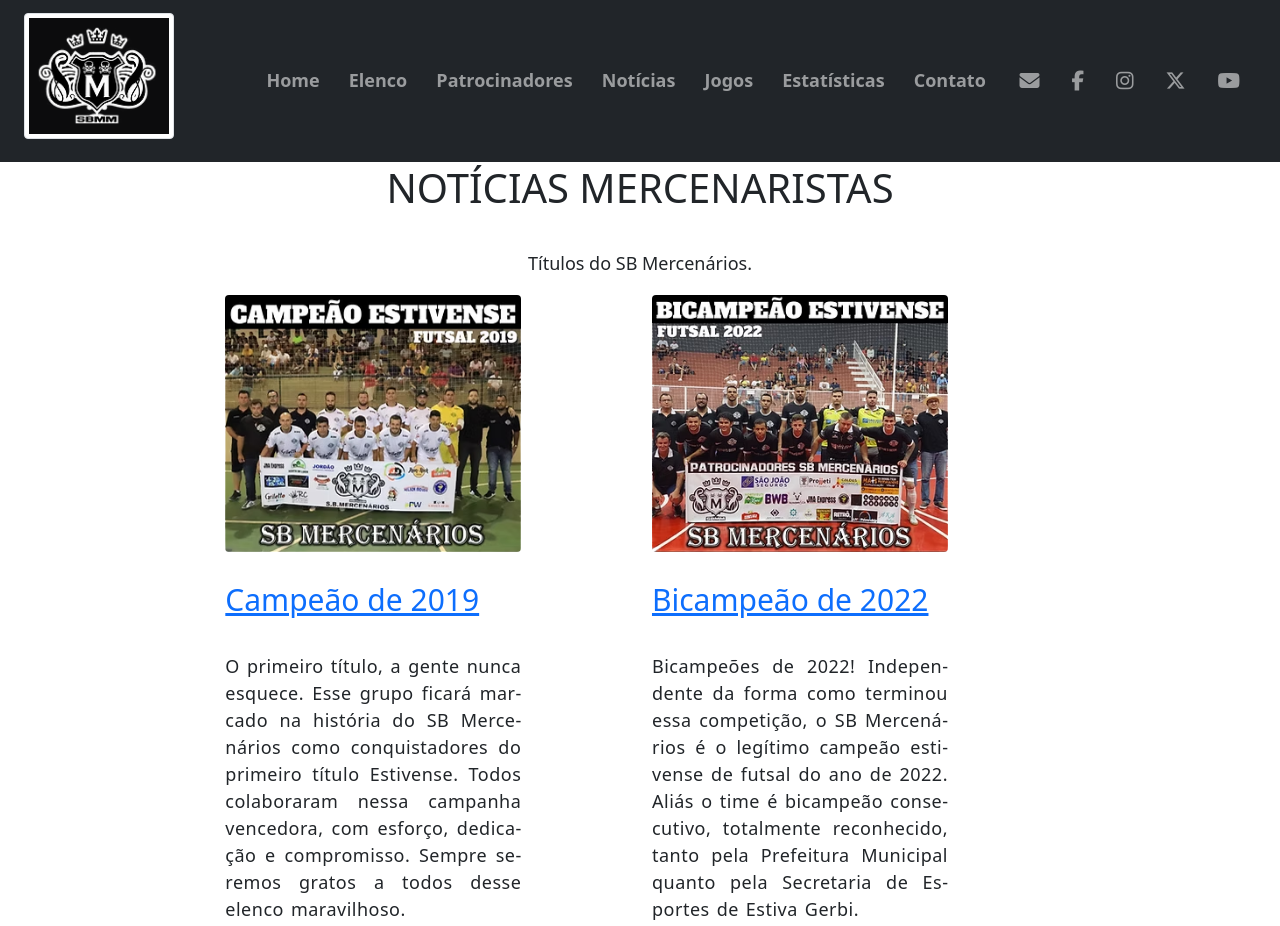
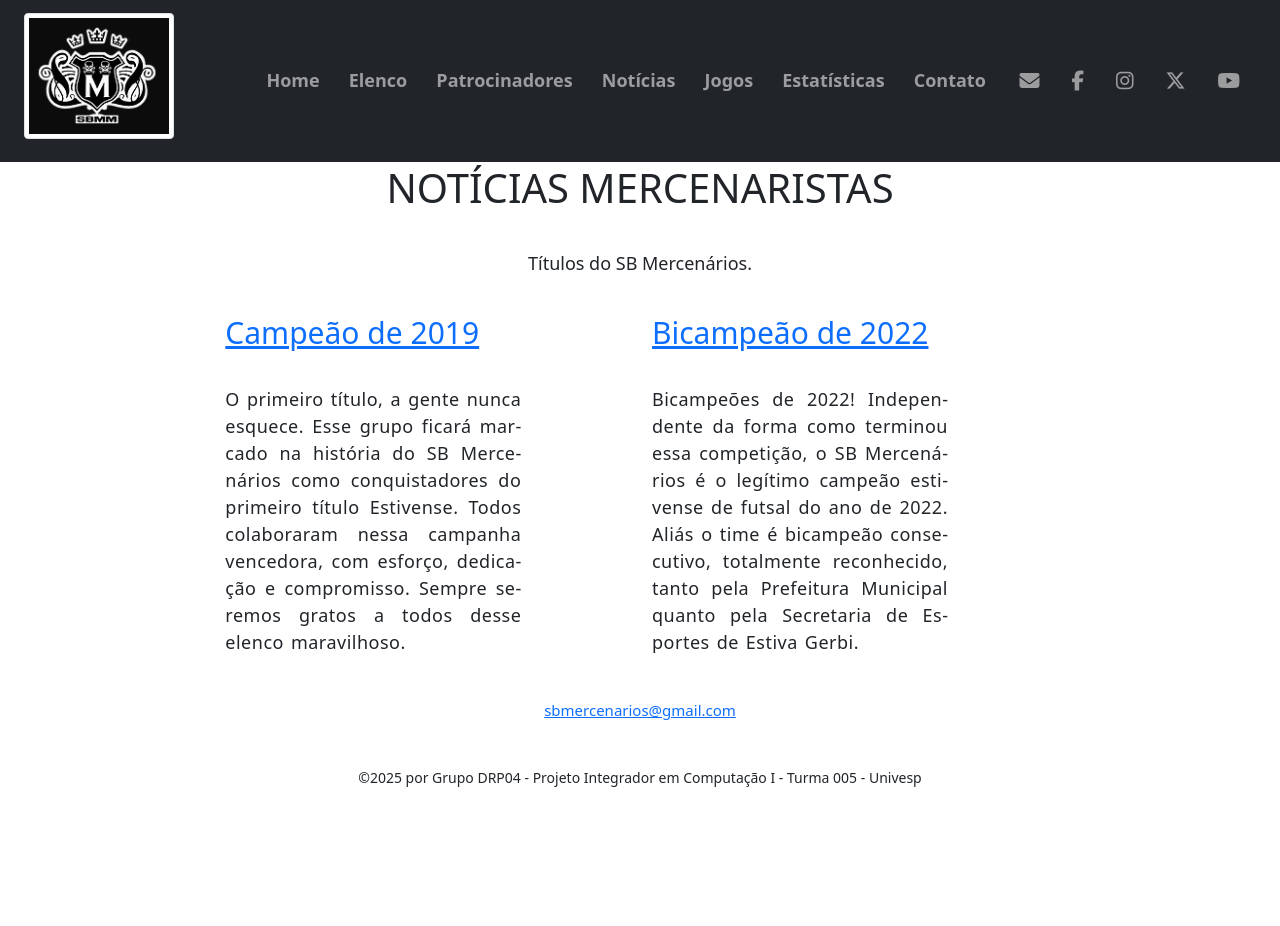
Before and after one commit to Univesp-Ivan-23201801/Univesp-Ivan-23201801.github.io, a plain HTML site: page noticias.html in a window 1280 px wide. Shown: the top 926 px of the page. After the commit the page ends 806 px from the top, so only its background shows below. Drawn offline with nearby package versions, Linux system fonts and the light colour scheme.

Commit message:
Remoção de fotos das notícias

```diff
--- a/noticias.html
+++ b/noticias.html
@@ -47,9 +47,6 @@
     <div class="row">
       <div class="col-sm-2"></div>
       <div class="col-sm-3">
-        <a class="navbar-brand" href="news/news1.html">
-          <img src="public_html/img/noticias-1.png" alt="" class="logo img-fluid rounded" href="news/news1.html">
-        </a>
         <p><span>
             <a class="imagem-link" href="news/news1.html">
               Campeão de 2019
@@ -64,9 +61,6 @@
 
       <div class="col-sm-1"></div>
       <div class="col-sm-3">
-        <a class="navbar-brand" href="news/news2.html">
-          <img src="public_html/img/noticias-2.png" alt="" class="logo img-fluid rounded">
-        </a>
         <p><span>
           <a class="imagem-link" href="news/news2.html">
               Bicampeão de 2022</a></span></p>
```
Also changed, not shown: news/news1.html (+0 -5 lines), news/news2.html (+0 -5 lines).
